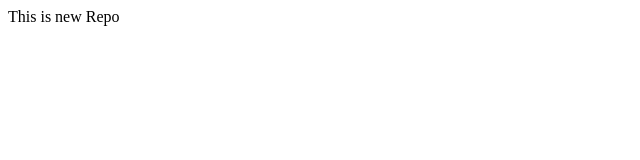
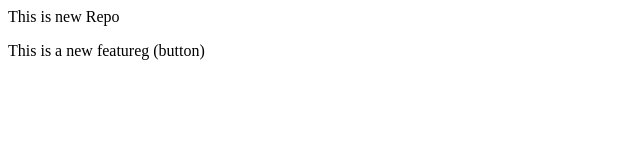
Before and after one commit to Shahalok/Localrepo, a plain HTML site: page index.html in a window 1280 px wide. Shown: the whole page, without its empty margins (0-640 px from the left). Drawn offline with Linux system fonts and the light colour scheme.

```diff
--- a/index.html
+++ b/index.html
@@ -1 +1,3 @@
 <p>This is new Repo</p>
+<p> This is a new featureg (button)
+</p>
```
